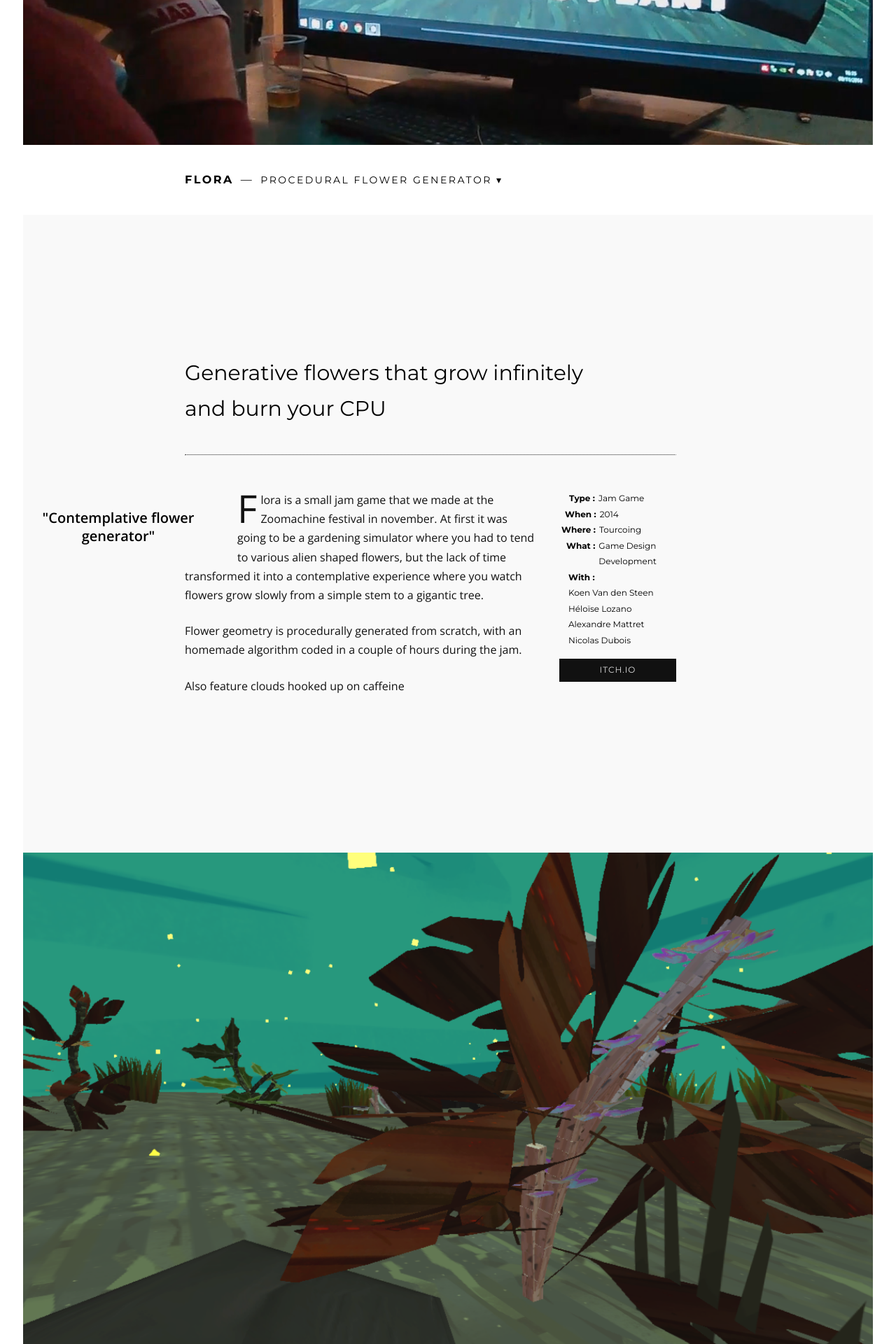
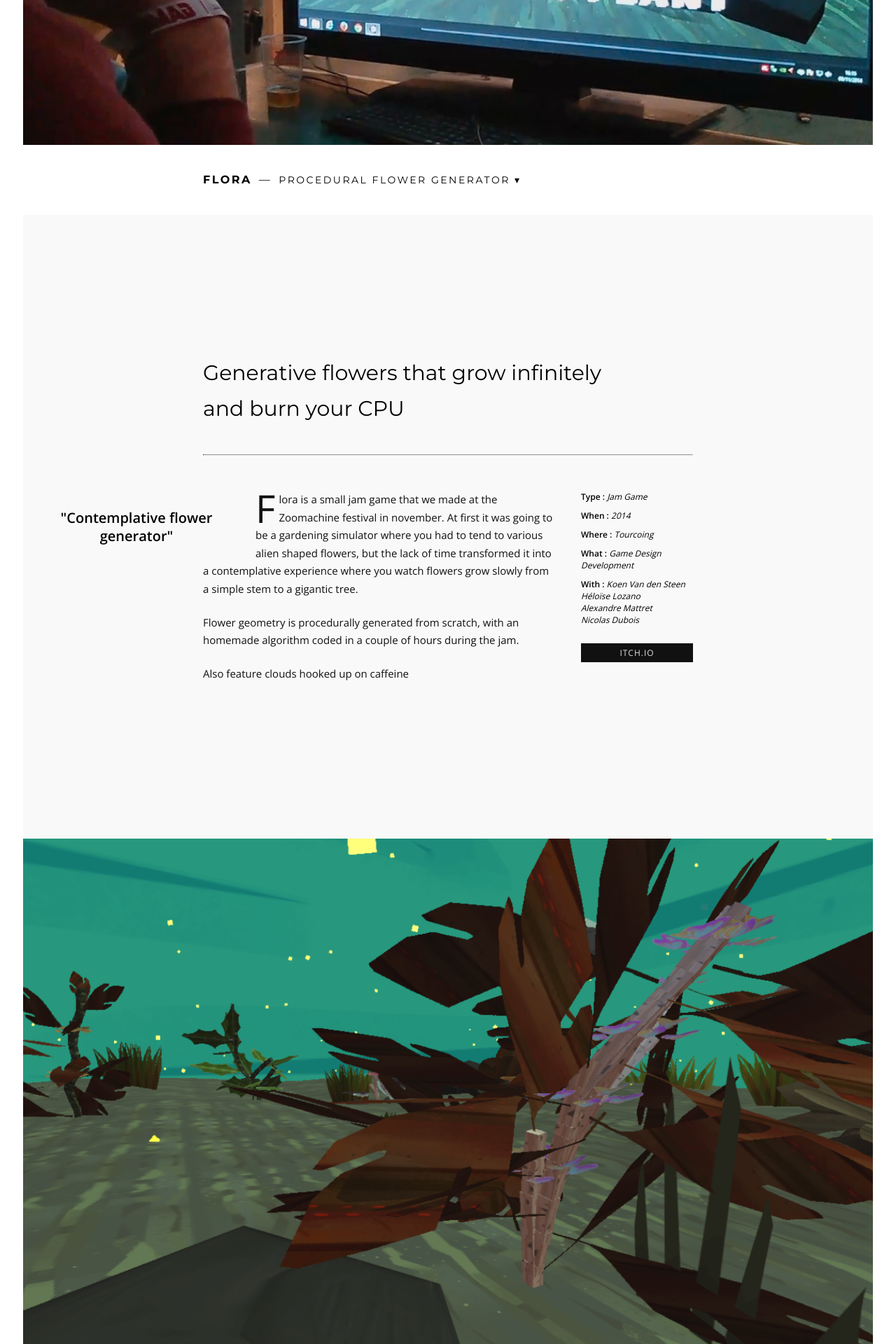
Before and after one commit to ragekit/ragekit.github.io, a Jekyll site: the page built from _posts/2014-11-09-Flora.markdown, in a window 1280 px wide. Shown: the part 593-2513 px from the top of the page at 70% size. Built offline with Jekyll 4.4.1, drawn with Linux system fonts in a browser that asks for light colours.

Commit message:
change right menu a bit

```diff
--- a/_layouts/project.html
+++ b/_layouts/project.html
@@ -23,7 +23,7 @@ layout: default
       {% if page.with != null %}
       <li class="with"><span class="left">With :</span> <span class="right">{{page.with | replace:'/','<br/>'}}</span></li>
       {% endif %}
-      <li>
+       <li>
       {% for link in page.link %}
         {% if page.link contains "http" %}
           <a href="{{link.url}}"><div class="link">{{link.name}}</div></a>
--- a/css/main.scss
+++ b/css/main.scss
@@ -15,7 +15,7 @@ $hover : #CCC;
 $menuSelected : #EFEFEF;
 $mainFont : "Open Sans";
 $titleFont : "Montserrat";
-$mainTextSize : 16px;
+$mainTextSize : 15px;
 $bigdarkgray : #000000;
 $headerColor : $menuNotSelected;
 $mainLineHeight : 1.7;
@@ -422,7 +422,7 @@ width:650px;
   .project-content
   {
 
-    width:752px;
+    width:700px;
     //top:100px;
     //position:relative;
     padding-top:$menuSize + 200px;
@@ -444,7 +444,7 @@ width:650px;
   }
 
   hr{
-    width:700px;
+    //width:700px;
     margin:0;
     margin-top:40px;
     margin-bottom:50px;
@@ -454,19 +454,18 @@ width:650px;
 
   ul.metas{
     //border-left:dotted 1px;
-    font-family: $titleFont;
+    font-family: $mainFont;
     font-size:12px;
-    line-height:22.5px;
     float:right;
     width:160px;
+    padding:0;
     margin:0;
-    margin-right:50px;
-    padding:0;
     list-style-type: none;
     a{
       clear:both;
       display:block;
       background:#111;
+      width:100%;
       .link{
         width : 100%;
         background:linear-gradient( #555, #555) no-repeat;
@@ -487,7 +486,6 @@ width:650px;
       letter-spacing:1px;
 
       //margin-top:15px;
-      margin-left:-7px;
 
     }
     a .link:hover{
@@ -496,52 +494,24 @@ width:650px;
       //color:$dark-gray !important;
     }
     li{
-      display:block;
+      margin-bottom:10px;
     }
     li:last-child{
-      margin-top:15px;
+      margin-top:25px;
     }
 
-      li:after{
-       content: " "; /* Older browser do not support empty content */
-   visibility: hidden;
-   display: block;
-   height: 0;
-   clear: both;
-      }
 
-     li.type{
-      position:relative;
-      left:7px;
-    }
-
-    li.when{
-      position:relative;
-      left:1px;
-    }
-    li.where{
-      position:relative;
-      left:-4px;
-    }
-    li.what{
-      position:relative;
-      left:3px;
-    }
-    li.with{
-      position:relative;
-      left:6px;
-    }
 
     span.left{
       font-weight:bold;
-      margin-right:5px;
-      vertical-align : top;
-      float:left;
+      //margin-left:-45px;
+
     }
     span.right{
-      float:left;
+      //float:left;
       font-weight:normal;
-
+      font-style:italic;
+      //left:20px;
   }
 }
 h3,h5{
@@ -646,7 +616,7 @@ h3,h4,h5{
     //background-color:white;
     div.liCenter,a{
       cursor: pointer; cursor: hand;
-      width:752px;
+      width:700px;
       margin:0 auto;
       display:block;
       height:100%;
@@ -733,7 +703,7 @@ h3,h4,h5{
     background-color:$headerColor;
     div.innerSelected{
       cursor: pointer; cursor: hand;
-      width:752px;
+      width:700px;
       height:100%;
       color:black !important;
       text-decoration:none;
```
